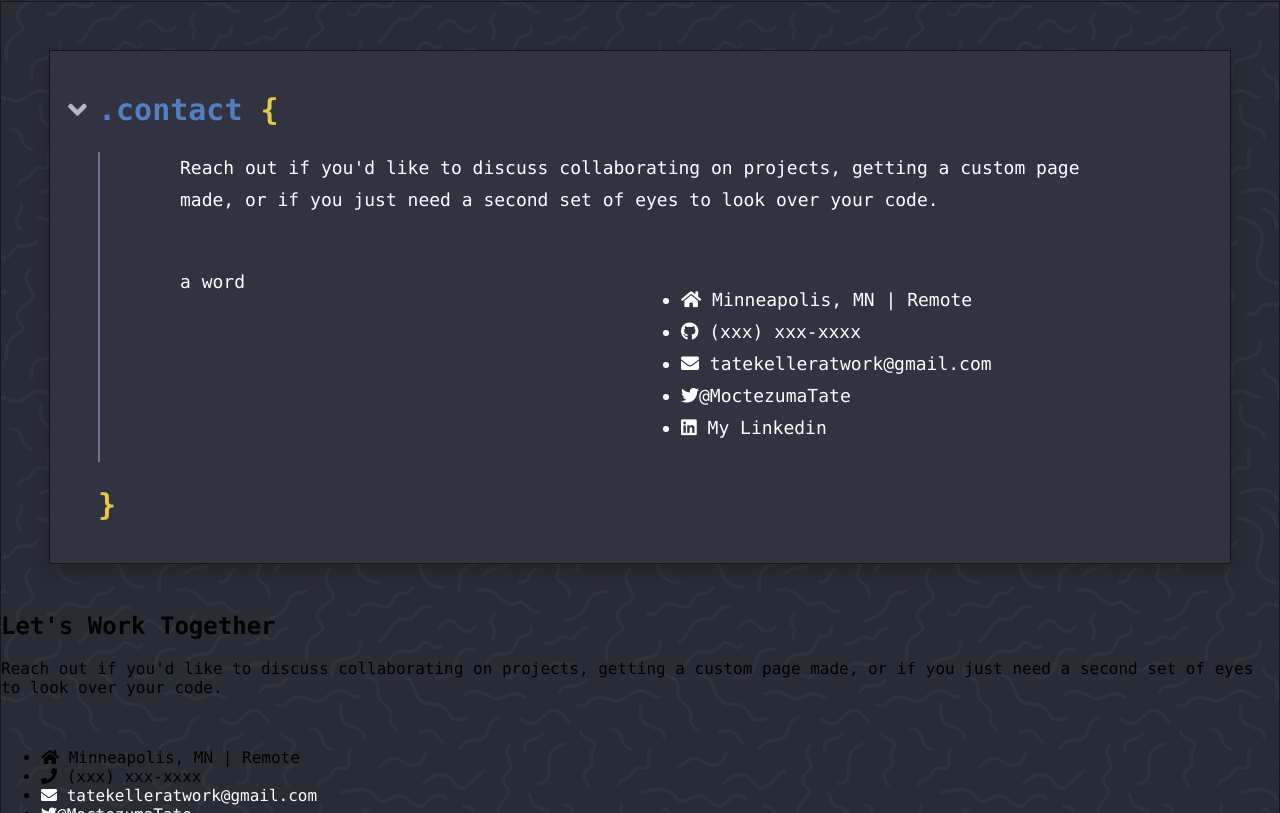
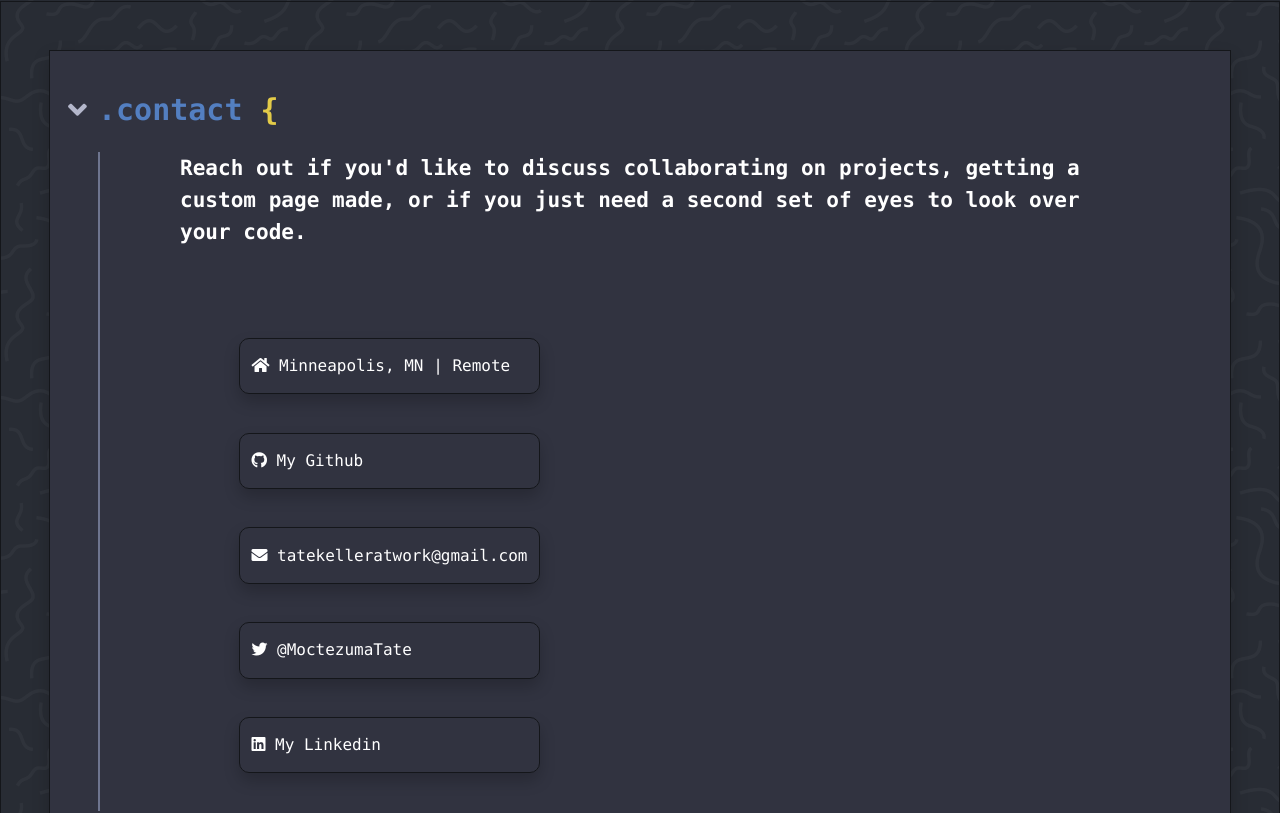
Before and after one commit to tatek1993/Portfolio, a React (Create React App) app: page / in a window 1280 px wide. Shown: the part 3707-4520 px from the top of the page. Built offline with nearby package versions, Linux system fonts and the light colour scheme.

Commit message:
updating contact page

```diff
--- a/src/SASS/App.scss
+++ b/src/SASS/App.scss
@@ -309,7 +309,7 @@ $bg-color: #282c34;
   flex-direction: column;
   align-items: flex-start;
   justify-content: space-between;
-  background-color: $project-grey;
+  background-color: $hover;
   font-size: calc(10px + 1vmin);
   border: 1px solid #14161a;
   height: 100%;
@@ -375,6 +375,7 @@ $bg-color: #282c34;
 .contactInfo {
   display:flex;
   flex-direction: column;
+  list-style-type: none;
 
 
   a {
@@ -390,6 +391,7 @@ $bg-color: #282c34;
 .contact-container {
   display: flex;
   flex-direction: row;
+  flex-wrap: wrap;
 }
 // COLOR CLASSES
 
--- a/src/components/contact.js
+++ b/src/components/contact.js
@@ -12,30 +12,28 @@ const Contact = () => {
                         <h2><i class="fas fa-angle-down chevron" /><span className="blue">.contact</span> {'{'} </h2>
                         <div className="bio">
 
-                            <p>Reach out if you'd like to discuss collaborating on projects, getting a custom page made, or if you just need a second set of eyes to look over your code.</p>
+                            <h3>Reach out if you'd like to discuss collaborating on projects, getting a custom page made, or if you just need a second set of eyes to look over your code.</h3>
                             <br></br>
 
                             <div className="contact-container">
-                                <div className='lower-div'>
-                                    a word
-                                </div>
-                                <div className='lower-div'>
+
                                 <ul className="contactInfo">
-                                        <li >
+                                    <li className="skill border-box">
                                         <i class="fa fa-home"></i> Minneapolis, MN | Remote
                                         </li>
-                                        <li >
-                                            <i class="fab fa-github"></i> (xxx) xxx-xxxx
+                                    <li className="skill border-box">
+                                        <a href="https://github.com/tatek1993"> <i class="fab fa-github"></i> My Github </a>
                                     </li>
-                                        <li >
+                                    <li className="skill border-box">
                                         <a href="mailto:tatekelleratwork@gmail.com"><i class="fa fa-envelope"></i> tatekelleratwork@gmail.com</a>
                                     </li>
-                                        <li >
-                                            <a href="https://twitter.com/MoctezumaTate"><i class="fab fa-twitter"></i>@MoctezumaTate</a>
+                                    <li className="skill border-box">
+                                        <a href="https://twitter.com/MoctezumaTate"><i class="fab fa-twitter"></i> @MoctezumaTate</a>
                                     </li>
-                                        <li ><a href="https://www.linkedin.com/in/tate-keller-16ab7a183/"><i class="fab fa-linkedin"></i> My Linkedin</a></li>
+                                    <li className="skill border-box">
+                                        <a href="https://www.linkedin.com/in/tate-keller-16ab7a183/"><i class="fab fa-linkedin"></i> My Linkedin</a></li>
                                 </ul>
-                                </div>
+
                             </div>
 
 
```
Lines whose indentation alone changed are shown as unchanged.
